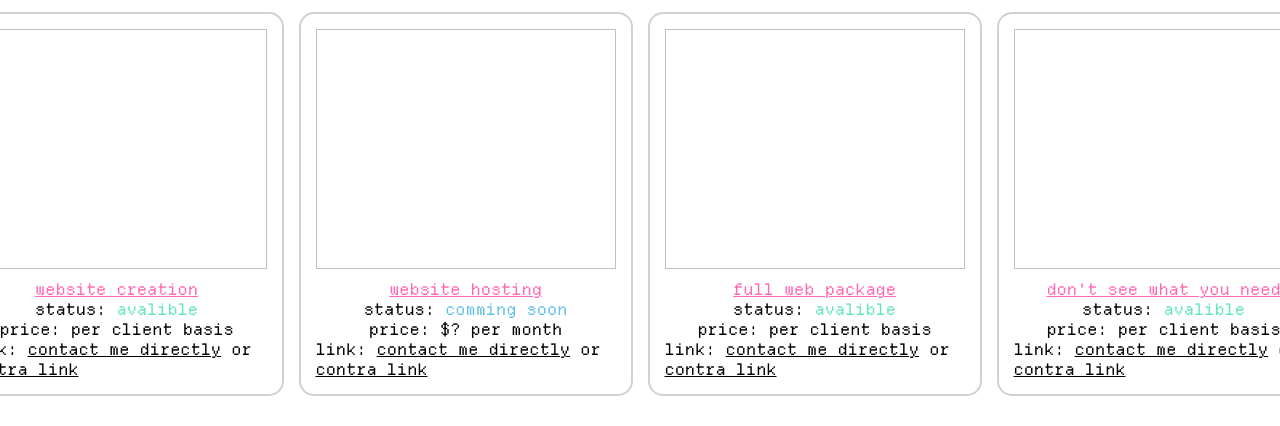
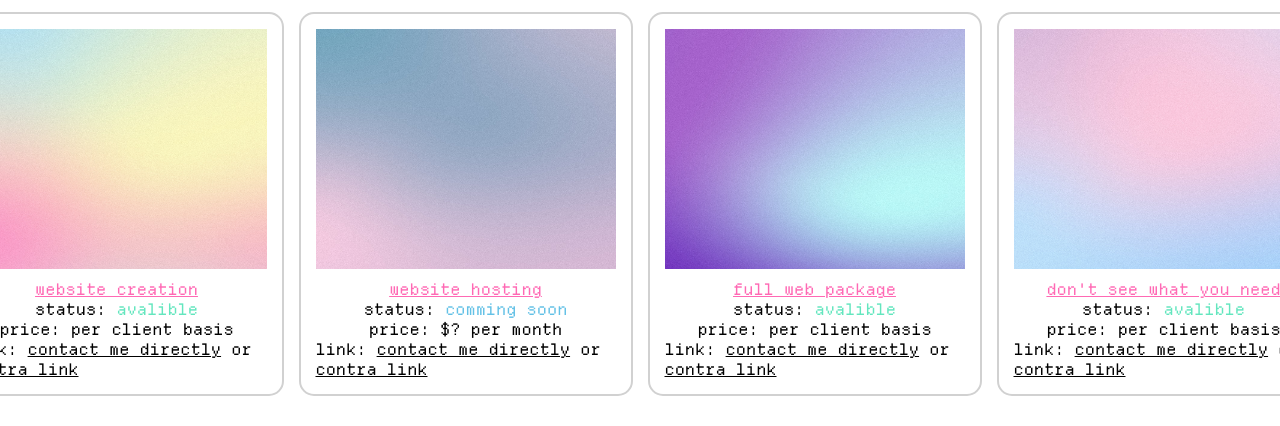
Before and after one commit to ashley-joseph01/website, a plain HTML site: page services/index.html in a window 1280 px wide. Shown: the part 160-586 px from the top of the page. Drawn offline with Linux system fonts and the light colour scheme; a web font is replaced by a local one.

Commit message:
added imgs to service page

```diff
--- a/services/index.html
+++ b/services/index.html
@@ -33,28 +33,28 @@
             </div>
             <div class="services">
                 <div class="service">
-                    <img>
+                    <img src="../img/rainbow.jpg" alt="grainy gradient in pastel rainbow colors">
                     <p id="title">website creation</p>
                     <p>status: <span>avalible</span></p>
                     <p>price: per client basis</p>
                     <p>link: <a href="../contact/">contact me directly</a> or <a href="https://contra.com/ashleyjoseph01" target="_blank">contra link</a></p>
                 </div>
                 <div class="service">
-                    <img>
+                    <img src="../img/winter.jpg" alt="grainy gradient in pastel teal, pink, & purple colors">
                     <p id="title">website hosting</p>
                     <p>status: <span id="unavaible">comming soon</span></p>
                     <p>price: $? per month</p>
                     <p>link: <a href="../contact/">contact me directly</a> or <a href="https://contra.com/ashleyjoseph01" target="_blank">contra link</a></p>
                 </div>
                 <div class="service">
-                    <img>
+                    <img src="../img/space.jpg" alt="grainy gradient in purple & blue colors">
                     <p id="title">full web package</p>
                     <p>status: <span>avalible</span></p>
                     <p>price: per client basis</p>
                     <p>link: <a href="../contact/">contact me directly</a> or <a href="https://contra.com/ashleyjoseph01" target="_blank">contra link</a></p>
                 </div>
                 <div class="service">
-                    <img>
+                    <img src="../img/cotton-candy.jpg" alt="grainy gradients in pastel pink & blue colors">
                     <p id="title">don't see what you need</p>
                     <p>status: <span>avalible</span></p>
                     <p>price: per client basis</p>
```
Also changed, not shown: img/cotton-candy.jpg (added), img/rainbow.jpg (added), img/space.jpg (added), img/winter.jpg (added).
